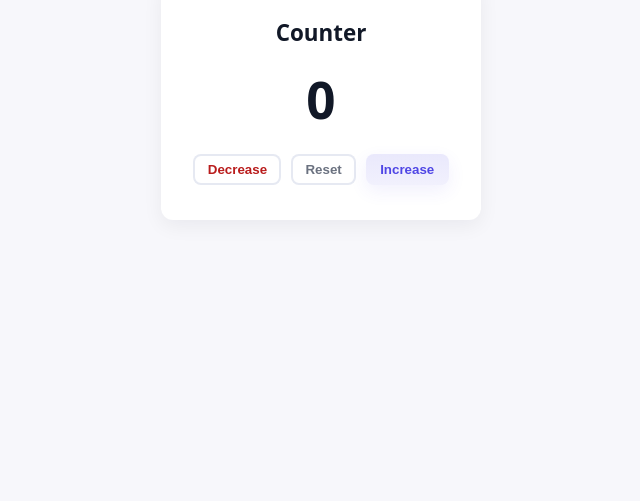
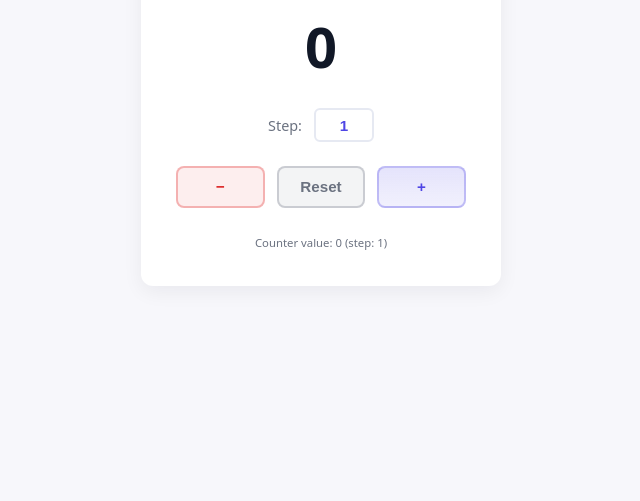
Before and after one commit to smartcd007/counter-app, a plain HTML site: page index.html in a window 1280 px wide. Shown: the part 299-800 px from the top of the page, without its empty margins (319-959 px from the left). Drawn offline with Linux system fonts and the light colour scheme.

Commit message:
feat: enhance counter app with step control and keyboard shortcuts
- Add customizable step input control
- Implement keyboard shortcuts (arrow keys, +/- keys, R to reset)
- Persist both counter and step values to localStorage
- Improve UI with better button styling and hover effects
- Add color-coded counter display (green/red for positive/negative)
- Enhance accessibility with ARIA labels and semantic HTML
- Update styles with better spacing, transitions, and visual hierarchy
- Update documentation with feature list and usage guide

```diff
--- a/index.html
+++ b/index.html
@@ -8,12 +8,22 @@
 </head>
 <body>
   <main class="container">
-    <h1>Counter</h1>
-    <div id="counter" class="counter" aria-live="polite">0</div>
+    <h1>Counter App</h1>
+    <div id="counter" class="counter" aria-live="polite" role="status">0</div>
+
+    <div class="controls">
+      <label for="step">Step:</label>
+      <input type="number" id="step" class="step-input" value="1" min="1" />
+    </div>
+
     <div class="buttons">
-      <button id="decrease" class="btn">Decrease</button>
-      <button id="reset" class="btn">Reset</button>
-      <button id="increase" class="btn">Increase</button>
+      <button id="decrease" class="btn btn-decrease" aria-label="Decrease counter">−</button>
+      <button id="reset" class="btn btn-reset" aria-label="Reset counter">Reset</button>
+      <button id="increase" class="btn btn-increase" aria-label="Increase counter">+</button>
+    </div>
+
+    <div class="info">
+      <small id="info-text">Counter value: 0</small>
     </div>
   </main>
 
--- a/script.js
+++ b/script.js
@@ -1,31 +1,45 @@
-// Simple counter app
+// Counter app with step control and persistence
 let count = 0;
+let step = 1;
 
-// Optional: restore saved value from localStorage
+// Restore saved values from localStorage
 const saved = localStorage.getItem('counterValue');
+const savedStep = localStorage.getItem('counterStep');
 if (saved !== null) count = Number(saved);
+if (savedStep !== null) step = Number(savedStep);
 
 const counterEl = document.getElementById('counter');
 const incBtn = document.getElementById('increase');
 const decBtn = document.getElementById('decrease');
 const resetBtn = document.getElementById('reset');
+const stepInput = document.getElementById('step');
+const infoText = document.getElementById('info-text');
+
+stepInput.value = step;
+
+function updateStep(newStep) {
+  step = Math.max(1, Number(newStep));
+  stepInput.value = step;
+  localStorage.setItem('counterStep', String(step));
+}
 
 function render() {
   counterEl.textContent = count;
   counterEl.classList.toggle('negative', count < 0);
   counterEl.classList.toggle('positive', count > 0);
-  // Optional: persist
+  counterEl.classList.toggle('zero', count === 0);
+  infoText.textContent = `Counter value: ${count} (step: ${step})`;
   localStorage.setItem('counterValue', String(count));
 }
 
 // Event listeners
 incBtn.addEventListener('click', () => {
-  count += 1;
+  count += step;
   render();
 });
 
 decBtn.addEventListener('click', () => {
-  count -= 1;
+  count -= step;
   render();
 });
 
@@ -34,5 +48,25 @@ resetBtn.addEventListener('click', () => {
   render();
 });
 
-// initial render
+stepInput.addEventListener('change', (e) => updateStep(e.target.value));
+stepInput.addEventListener('keyup', (e) => updateStep(e.target.value));
+
+// Keyboard shortcuts
+document.addEventListener('keydown', (e) => {
+  if (e.key === 'ArrowUp' || e.key === '+') {
+    e.preventDefault();
+    count += step;
+    render();
+  } else if (e.key === 'ArrowDown' || e.key === '-') {
+    e.preventDefault();
+    count -= step;
+    render();
+  } else if (e.key === '0' || e.key === 'r' || e.key === 'R') {
+    e.preventDefault();
+    count = 0;
+    render();
+  }
+});
+
+// Initial render
 render();
--- a/styles.css
+++ b/styles.css
@@ -3,6 +3,8 @@
   --card: #ffffff;
   --accent: #4f46e5;
   --muted: #6b7280;
+  --success: #059669;
+  --danger: #dc2626;
 }
 
 * { box-sizing: border-box; }
@@ -21,45 +23,126 @@ body {
   border-radius: 12px;
   box-shadow: 0 6px 20px rgba(15,23,42,0.06);
   text-align: center;
-  width: 320px;
+  width: 100%;
+  max-width: 360px;
 }
 
-h1 { margin: 0 0 1rem 0; font-size: 1.4rem; color: #111827; }
+h1 {
+  margin: 0 0 1.5rem 0;
+  font-size: 1.5rem;
+  color: #111827;
+  font-weight: 700;
+}
+
+.controls {
+  margin-bottom: 1.5rem;
+  display: flex;
+  align-items: center;
+  justify-content: center;
+  gap: 0.75rem;
+}
+
+.controls label {
+  font-size: 0.9rem;
+  color: var(--muted);
+  font-weight: 500;
+}
+
+.step-input {
+  width: 60px;
+  padding: 0.4rem 0.6rem;
+  border: 2px solid #e6e9f2;
+  border-radius: 6px;
+  font-size: 0.95rem;
+  text-align: center;
+  font-weight: 600;
+  color: var(--accent);
+  transition: border-color 0.2s;
+}
+
+.step-input:focus {
+  outline: none;
+  border-color: var(--accent);
+  background: rgba(79, 70, 229, 0.02);
+}
+
+.step-input::-webkit-inner-spin-button,
+.step-input::-webkit-outer-spin-button {
+  -webkit-appearance: none;
+  margin: 0;
+}
 
 .counter {
-  font-size: 3.2rem;
+  font-size: 3.5rem;
   font-weight: 700;
-  margin: 0.6rem 0 1.2rem 0;
+  margin: 1rem 0 1.5rem 0;
   color: #111827;
+  transition: color 0.3s ease;
 }
 
-.counter.negative { color: #dc2626; } /* red if negative */
-.counter.positive { color: #059669; } /* green if positive */
+.counter.negative { color: var(--danger); }
+.counter.positive { color: var(--success); }
+.counter.zero { color: #111827; }
 
 .buttons {
   display: flex;
-  gap: 0.6rem;
+  gap: 0.75rem;
   justify-content: center;
+  margin-bottom: 1.5rem;
 }
 
 .btn {
-  padding: 0.5rem 0.9rem;
+  padding: 0.65rem 1rem;
   border-radius: 8px;
-  border: none;
+  border: 2px solid transparent;
   background: transparent;
-  box-shadow: inset 0 0 0 2px #e6e9f2;
   cursor: pointer;
   font-weight: 600;
-  transition: transform 0.08s ease, box-shadow 0.08s;
+  font-size: 0.95rem;
+  transition: all 0.2s ease;
+  flex: 1;
+  max-width: 90px;
 }
 
-#increase {
-  background: linear-gradient(180deg, rgba(79,70,229,0.12), rgba(79,70,229,0.08));
-  box-shadow: 0 6px 18px rgba(79,70,229,0.08);
+.btn-increase {
+  background: linear-gradient(180deg, rgba(79,70,229,0.15), rgba(79,70,229,0.08));
+  border: 2px solid rgba(79, 70, 229, 0.3);
   color: var(--accent);
 }
 
-#decrease { color: #b91c1c; }
-#reset { color: var(--muted); }
+.btn-increase:hover {
+  background: linear-gradient(180deg, rgba(79,70,229,0.25), rgba(79,70,229,0.15));
+  box-shadow: 0 4px 12px rgba(79, 70, 229, 0.15);
+}
 
-.btn:active { transform: translateY(1px) scale(0.998); }
+.btn-decrease {
+  background: rgba(220, 38, 38, 0.08);
+  border: 2px solid rgba(220, 38, 38, 0.3);
+  color: var(--danger);
+}
+
+.btn-decrease:hover {
+  background: rgba(220, 38, 38, 0.15);
+  box-shadow: 0 4px 12px rgba(220, 38, 38, 0.12);
+}
+
+.btn-reset {
+  background: rgba(107, 114, 128, 0.08);
+  border: 2px solid rgba(107, 114, 128, 0.3);
+  color: var(--muted);
+}
+
+.btn-reset:hover {
+  background: rgba(107, 114, 128, 0.15);
+  box-shadow: 0 4px 12px rgba(107, 114, 128, 0.12);
+}
+
+.btn:active {
+  transform: translateY(2px);
+}
+
+.info {
+  font-size: 0.85rem;
+  color: var(--muted);
+  margin-top: 0.5rem;
+}
```
Also changed, not shown: README.md.
